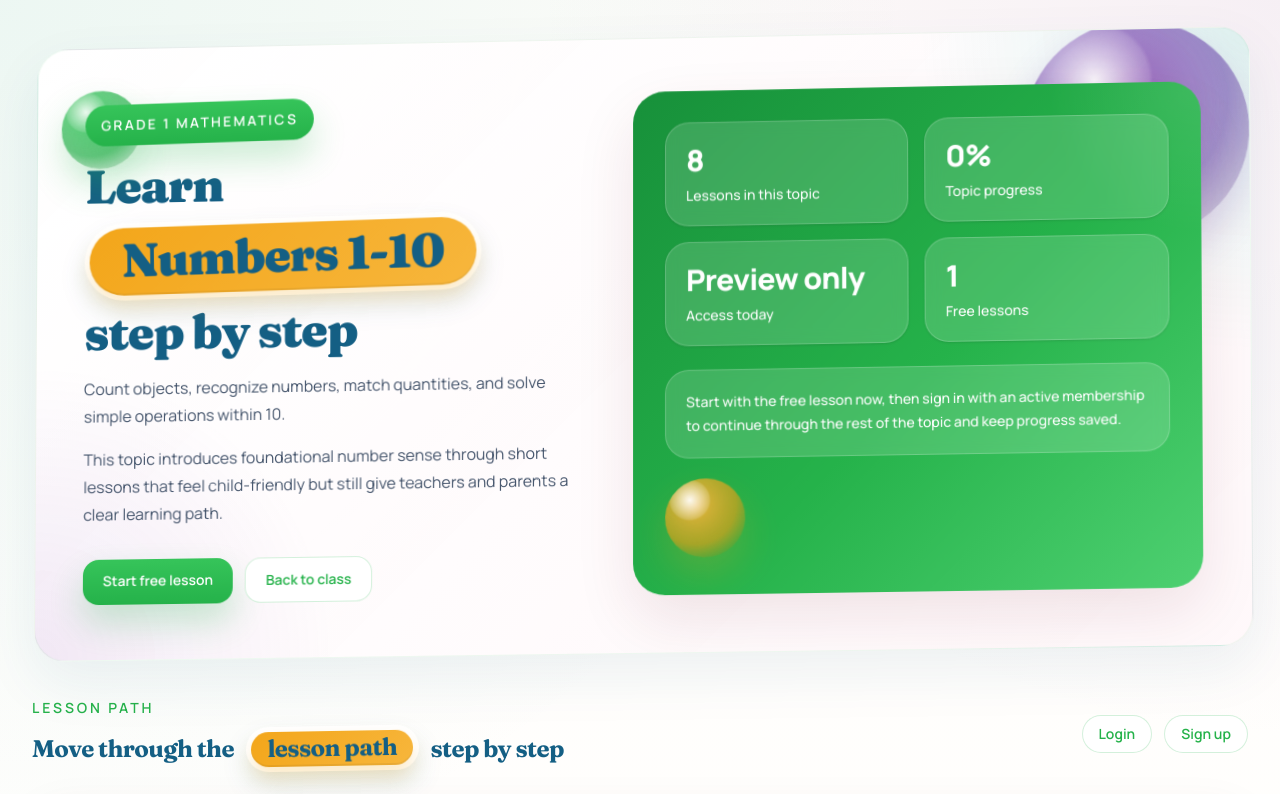
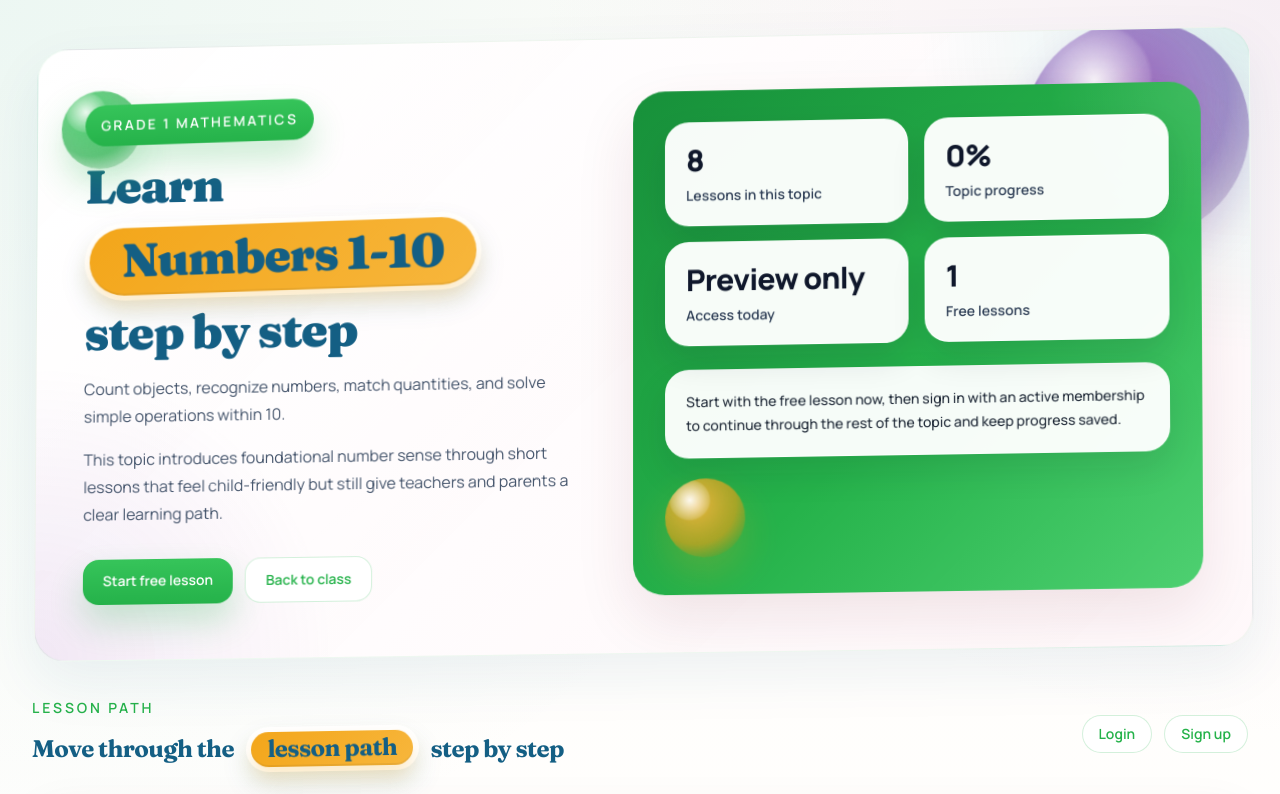
Before and after one commit to eriqck/ElimuCore, a Next.js app: page /classes/grade-1-math/numbers-1-10 in a window 1280 px wide. Shown: the top 794 px of the page. Built offline with nearby package versions, Linux system fonts and the light colour scheme; no server answers; the database is empty.

Commit message:
Improve learning band card contrast

```diff
--- a/app/classes/[classSlug]/[topicSlug]/page.tsx
+++ b/app/classes/[classSlug]/[topicSlug]/page.tsx
@@ -123,18 +123,18 @@ export default async function TopicPage({ params }: TopicPageProps) {
               ].map((stat) => (
                 <div
                   key={stat.label}
-                  className="learning-lift-card rounded-3xl border border-white/20 bg-white/15 p-5 shadow-sm backdrop-blur"
+                  className="learning-band-card learning-lift-card rounded-3xl p-5"
                 >
-                  <p className="text-3xl font-black tracking-tight text-white">
+                  <p className="text-3xl font-black tracking-tight text-slate-900">
                     {stat.value}
                   </p>
-                  <p className="mt-2 text-sm font-medium text-white">{stat.label}</p>
+                  <p className="mt-2 text-sm font-semibold text-slate-700">{stat.label}</p>
                 </div>
               ))}
             </div>
 
             {!hasMembership ? (
-              <div className="mt-6 rounded-3xl border border-white/20 bg-white/15 px-5 py-5 text-sm font-medium leading-6 text-white backdrop-blur">
+              <div className="learning-band-note mt-6 rounded-3xl px-5 py-5 text-sm font-medium leading-6">
                 Start with the free lesson now, then sign in with an active
                 membership to continue through the rest of the topic and keep
                 progress saved.
--- a/app/classes/[classSlug]/page.tsx
+++ b/app/classes/[classSlug]/page.tsx
@@ -164,12 +164,12 @@ export default async function LearningClassPage({
               ].map((stat) => (
                 <div
                   key={stat.label}
-                  className="learning-lift-card rounded-3xl border border-white/20 bg-white/15 p-5 shadow-sm backdrop-blur"
+                  className="learning-band-card learning-lift-card rounded-3xl p-5"
                 >
-                  <p className="text-3xl font-black tracking-tight text-white">
+                  <p className="text-3xl font-black tracking-tight text-slate-900">
                     {stat.value}
                   </p>
-                  <p className="mt-2 text-sm font-medium text-white">{stat.label}</p>
+                  <p className="mt-2 text-sm font-semibold text-slate-700">{stat.label}</p>
                 </div>
               ))}
             </div>
--- a/app/globals.css
+++ b/app/globals.css
@@ -177,6 +177,19 @@ a[class]:not([class*="text-"]) {
   color: #fff;
   transform-style: preserve-3d;
   animation: learning-band-sway 11s ease-in-out infinite;
+}
+
+.learning-band-card {
+  background: rgba(255, 255, 255, 0.96);
+  border: 1px solid rgba(255, 255, 255, 0.85);
+  box-shadow: 0 16px 34px rgba(15, 23, 42, 0.12);
+}
+
+.learning-band-note {
+  background: rgba(255, 255, 255, 0.96);
+  border: 1px solid rgba(255, 255, 255, 0.85);
+  color: #1f2937;
+  box-shadow: 0 16px 34px rgba(15, 23, 42, 0.1);
 }
 
 .learning-lift-card {
```
